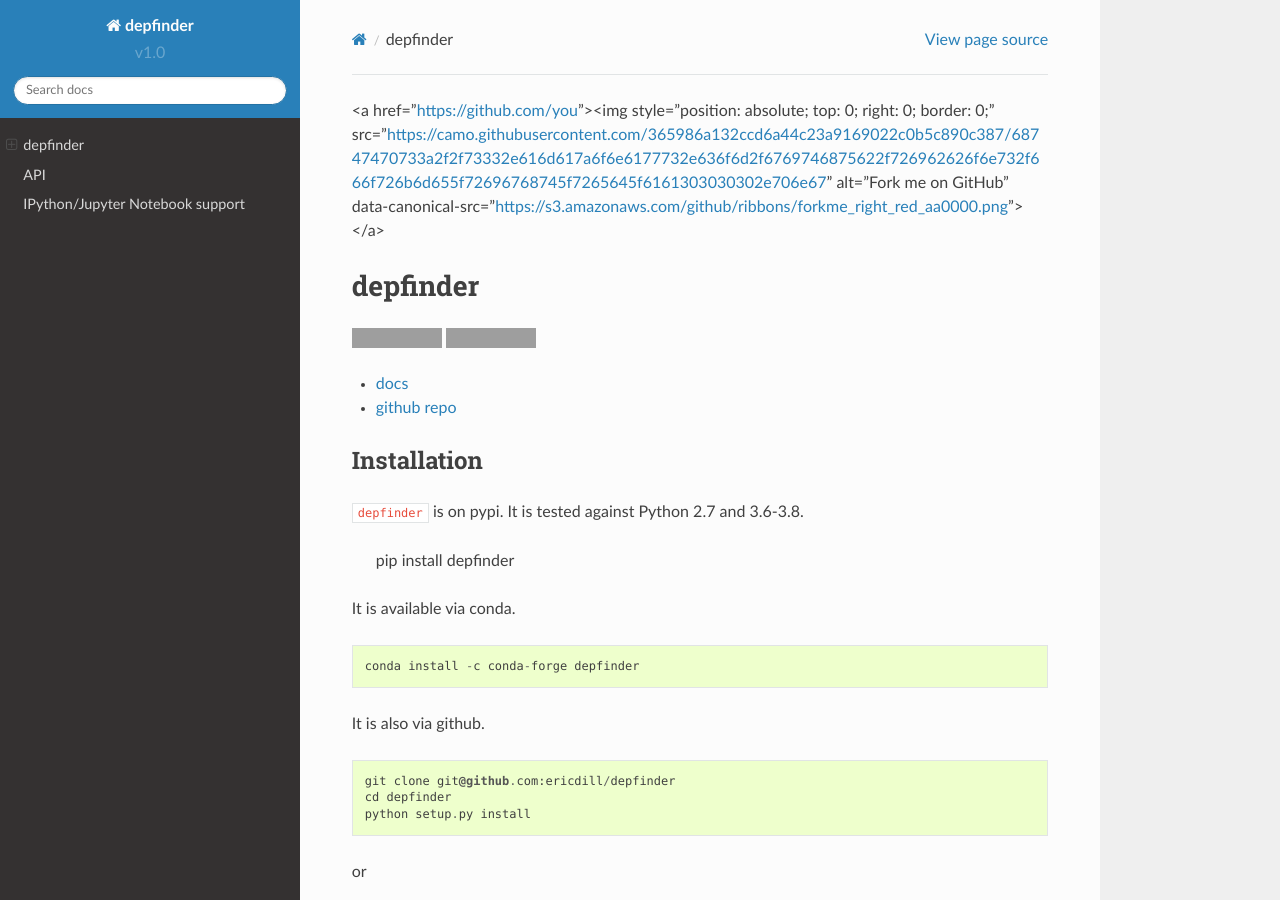
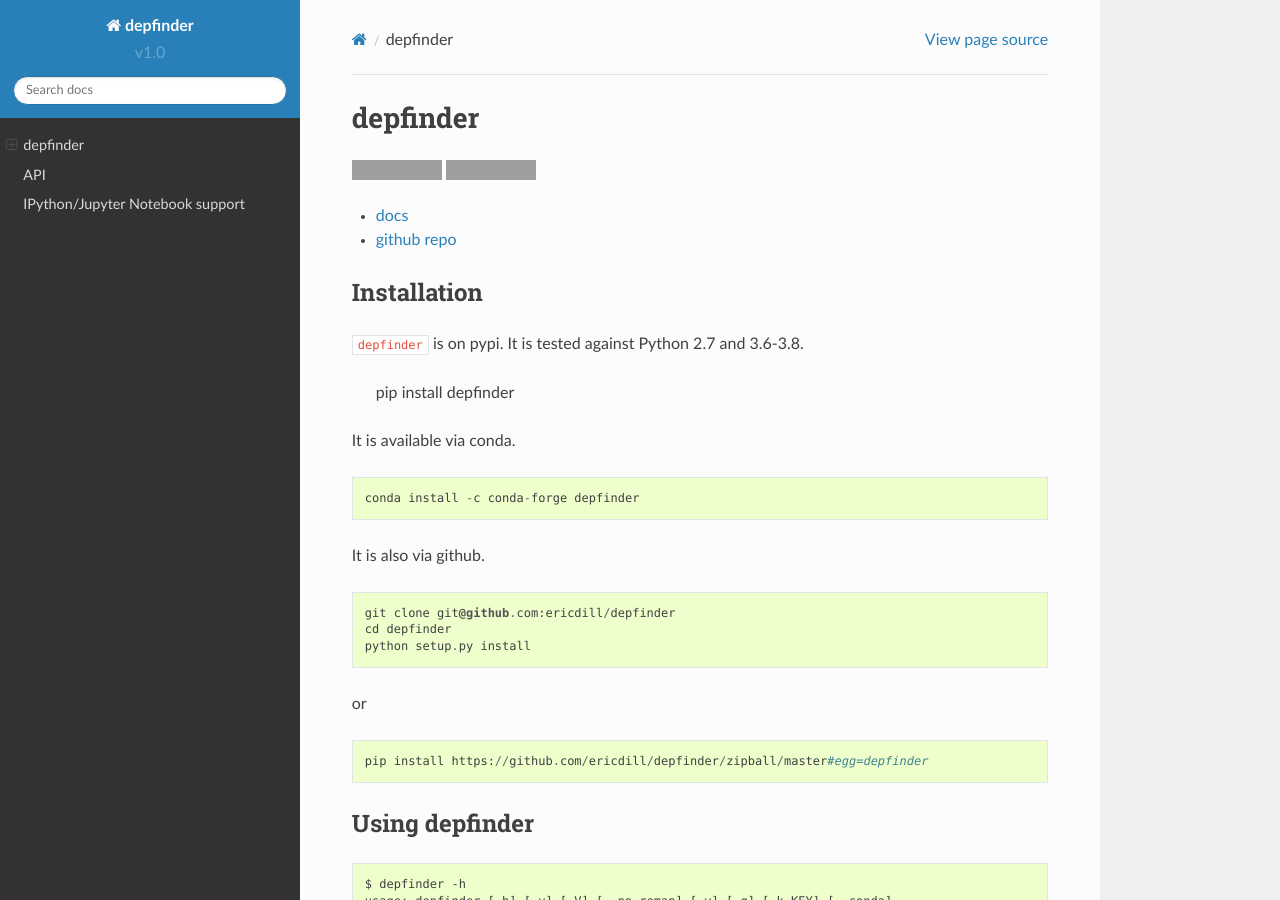
Before and after one commit to ericdill/depfinder, a Sphinx documentation site: the page built from doc/index.rst, in a window 1280 px wide and 900 px high. Built offline with Sphinx 7.4.7 and the Read the Docs theme 2.0.0, drawn with Linux system fonts in a browser that asks for light colours; grey boxes are pictures that could not be loaded.

Commit message:
rst isn't html

```diff
--- a/doc/index.rst
+++ b/doc/index.rst
@@ -1,3 +1,2 @@
-<a href="https://github.com/you"><img style="position: absolute; top: 0; right: 0; border: 0;" src="https://camo.githubusercontent.com/365986a132ccd6a44c23a9169022c0b5c890c387/68747470733a2f2f73332e616d617a6f6e6177732e636f6d2f6769746875622f726962626f6e732f666f726b6d655f72696768745f7265645f6161303030302e706e67" alt="Fork me on GitHub" data-canonical-src="https://s3.amazonaws.com/github/ribbons/forkme_right_red_aa0000.png"></a>
 
 .. include:: ../readme.rst
```
